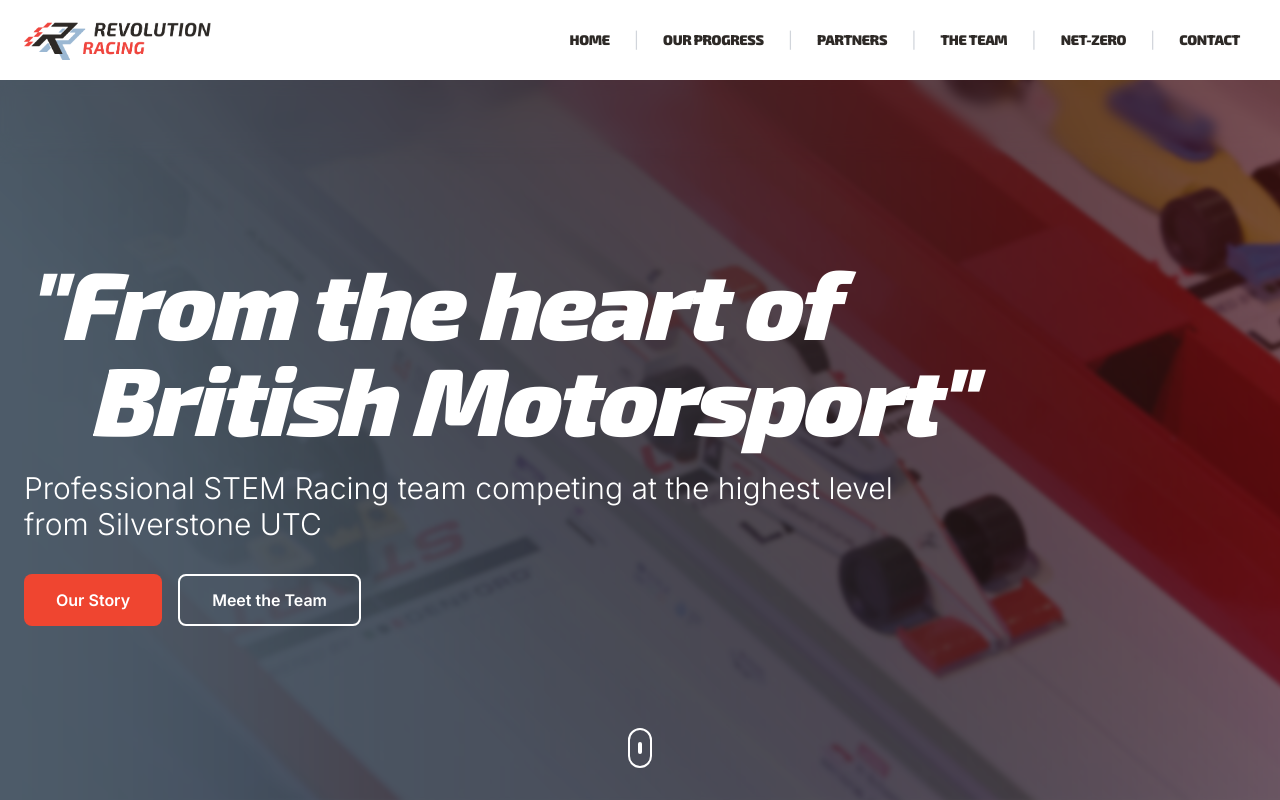
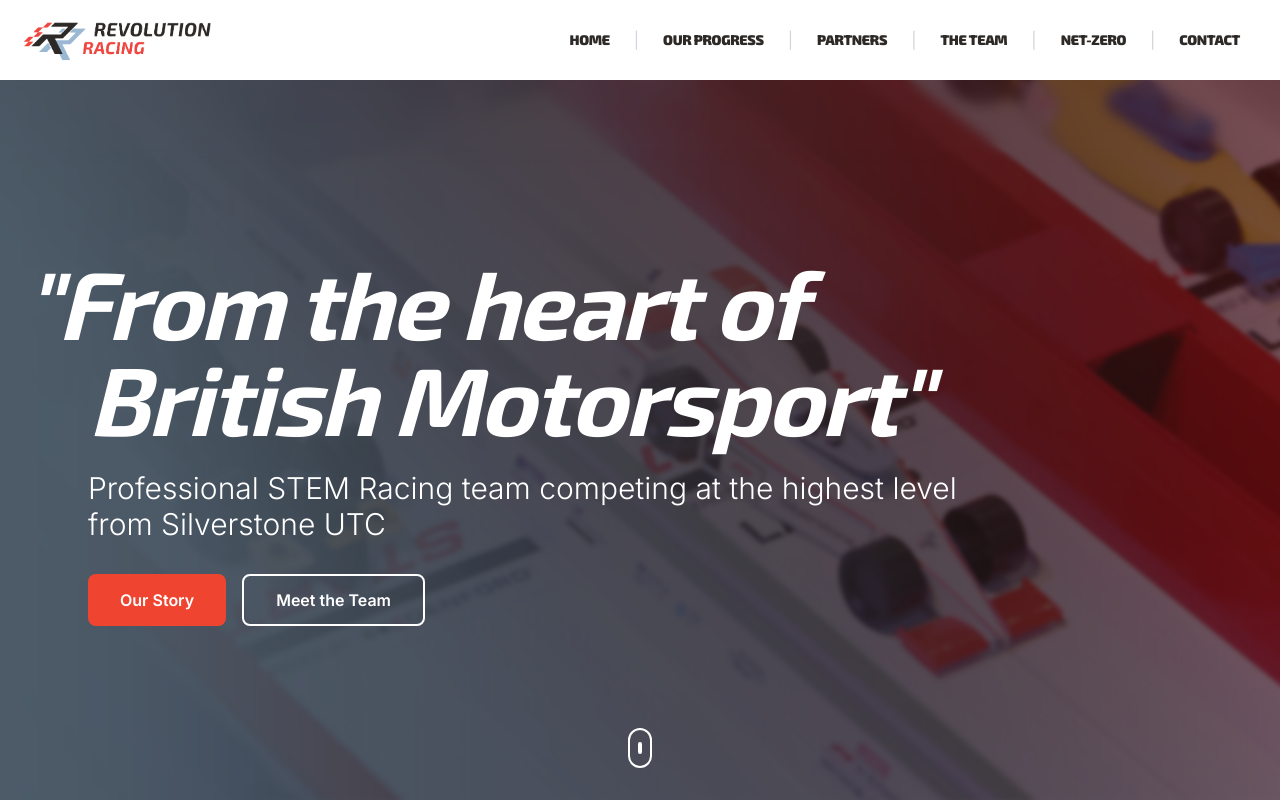
Before and after one commit to exleydesigns/silverstone-revolution-racing, a Next.js app: page / in a window 1280 px wide. Shown: the top 800 px of the page. Built offline with nearby package versions, Linux system fonts and the light colour scheme.

Commit message:
hero update

```diff
--- a/src/components/sections/Hero.tsx
+++ b/src/components/sections/Hero.tsx
@@ -2,11 +2,7 @@
 import { motion } from 'framer-motion'
 import Image from 'next/image'
 
-interface HeroProps {
-  isLoading?: boolean
-}
-
-export default function Hero({ isLoading = false }: HeroProps) {
+export default function Hero({ isLoading = false }) {
   return (
     <section className="relative h-[calc(100vh-5rem)] flex items-center overflow-hidden">
       {/* Background Image */}
@@ -33,7 +29,7 @@ export default function Hero({ isLoading = false }: HeroProps) {
             delay: isLoading ? 2.5 : 0.3
           }}
         >
-          <h1 className="text-5xl sm:text-6xl md:text-7xl lg:text-8xl font-black font-exo2 mb-6 text-white italic tracking-tight leading-tight">
+          <h1 className="text-4xl sm:text-5xl md:text-6xl lg:text-7xl xl:text-8xl font-bold font-exo2 mb-6 text-white italic tracking-tight leading-tight">
             <motion.span
               className="block text-white"
               initial={{ opacity: 0, x: -30 }}
@@ -47,10 +43,10 @@ export default function Hero({ isLoading = false }: HeroProps) {
                 fontVariantLigatures: 'common-ligatures contextual'
               }}
             >
-              "From the heart of
+              &quot;From the heart of
             </motion.span>
             <motion.span
-              className="block ml-8 md:ml-12 lg:ml-16 text-white"
+              className="block ml-6 sm:ml-8 md:ml-12 lg:ml-16 text-white"
               initial={{ opacity: 0, x: 30 }}
               animate={{ opacity: 1, x: 0 }}
               transition={{
@@ -62,7 +58,7 @@ export default function Hero({ isLoading = false }: HeroProps) {
                 fontVariantLigatures: 'common-ligatures contextual'
               }}
             >
-              British Motorsport"
+              British Motorsport&quot;
             </motion.span>
           </h1>
         </motion.div>
@@ -74,7 +70,7 @@ export default function Hero({ isLoading = false }: HeroProps) {
             duration: 0.8,
             delay: isLoading ? 3.1 : 0.9
           }}
-          className="text-xl sm:text-2xl md:text-3xl font-light mb-8 max-w-4xl font-inter text-white"
+          className="text-lg sm:text-xl md:text-2xl lg:text-3xl font-light mb-8 max-w-4xl font-inter text-white ml-6 sm:ml-8 md:ml-12 lg:ml-16"
         >
           Professional STEM Racing team competing at the highest level from Silverstone UTC
         </motion.p>
@@ -86,7 +82,7 @@ export default function Hero({ isLoading = false }: HeroProps) {
             duration: 0.6,
             delay: isLoading ? 3.3 : 1.1
           }}
-          className="flex flex-col sm:flex-row gap-4"
+          className="flex flex-col sm:flex-row gap-4 ml-6 sm:ml-8 md:ml-12 lg:ml-16"
         >
           <button className="btn-primary">
             Our Story
```
